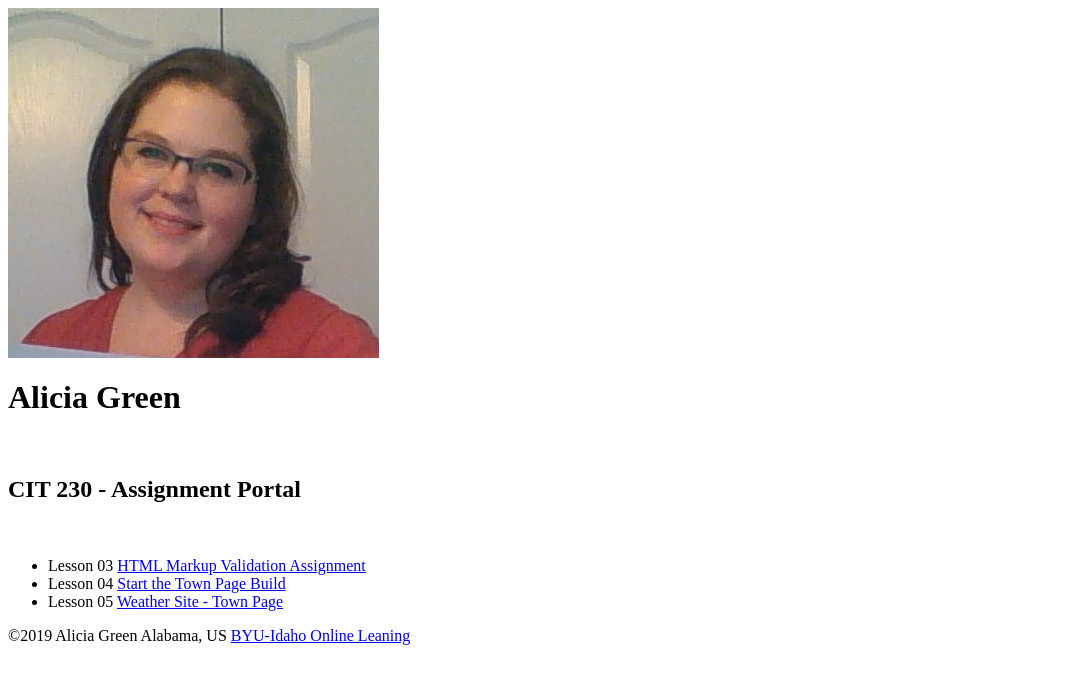
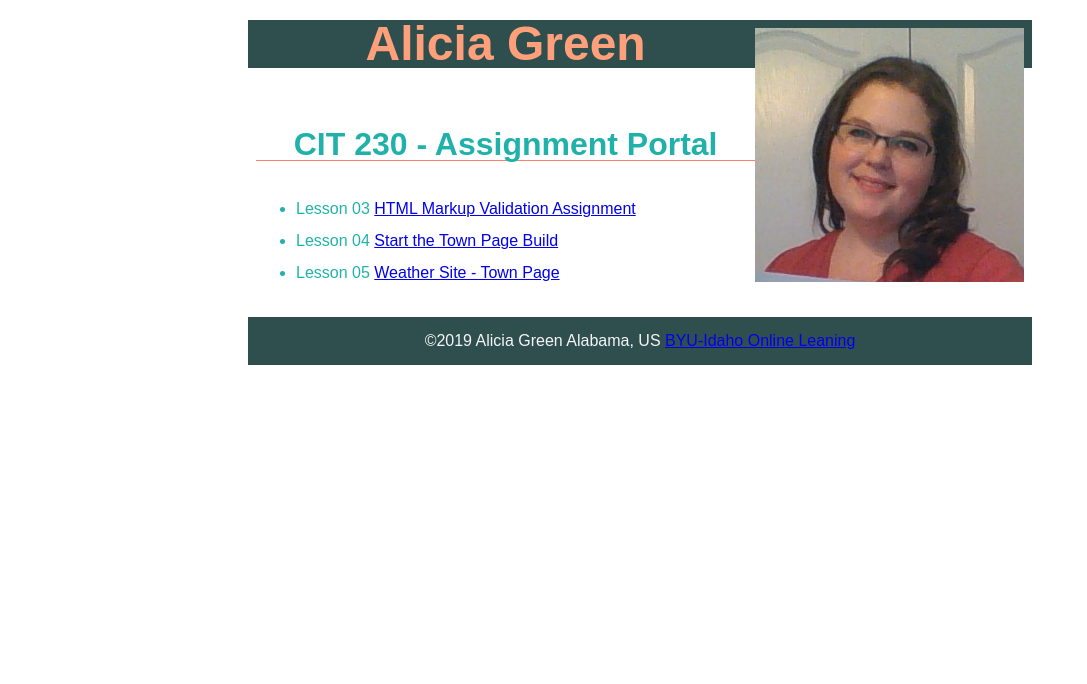
Before and after one commit to AGG0227/AGG0227.github.io, a plain HTML site: page index.html in a window 1280 px wide. Shown: the whole page, without its empty margins (0-1087 px from the left). Drawn offline with Linux system fonts and the light colour scheme; files whose address does not match are found by name.

Commit message:
Update index.html

```diff
--- a/index.html
+++ b/index.html
@@ -5,11 +5,11 @@
         <meta name="viewpoint" content="width=device-width, initial-scale=1, maximum-scale=1">
         <title>CIT 230 Assignment Portal | Alicia Green | BYU-Idaho</title>
         <meta name="description" content="CIT 230 Week 2 Assignment">
-        <link rel="stylesheet" href="C:/Users/alici/OneDrive/Documents/year-1.2/cit-230/week-two/main.css/main.css">
+        <link rel="stylesheet" href="main.css">
     </head>
     <body>
         <header>
-            <img id="logo" src="C:/Users/alici/OneDrive/Documents/year-1.2/cit-230/week-two/Profile.jpg" alt="My Profile Picture">
+            <img id="logo" src="image/profile.jpg" alt="My Profile Picture">
             <h1>Alicia Green</h1>
         </header>
         <main>
```
